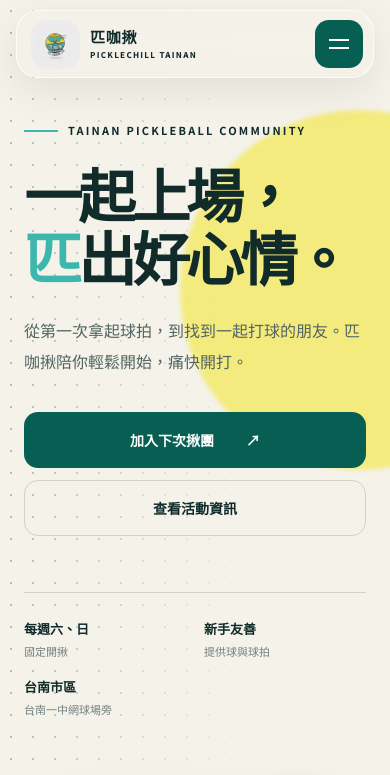
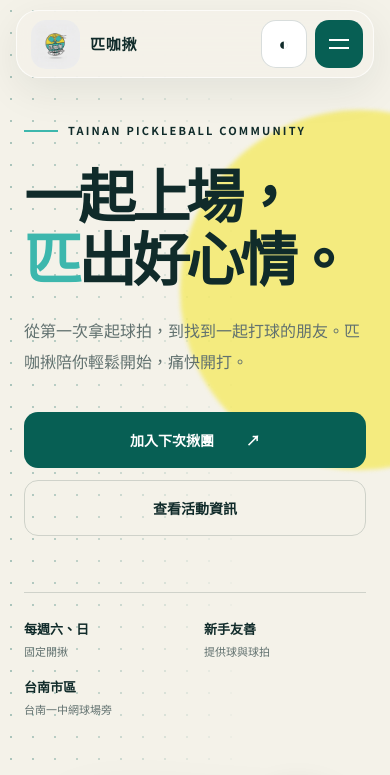
Before and after one commit to Edhsu991/picklechill-website, a React (Vite) app: page / in a window 390 px wide. Shown: the top 775 px of the page. Built offline with nearby package versions, Linux system fonts and the light colour scheme.

Commit message:
Add persistent dark mode

```diff
--- a/index.html
+++ b/index.html
@@ -17,6 +17,14 @@
     />
   </head>
   <body>
+    <script>
+      (() => {
+        const savedTheme = localStorage.getItem("picklechill-theme");
+        const theme = savedTheme || (matchMedia("(prefers-color-scheme: dark)").matches ? "dark" : "light");
+        document.documentElement.dataset.theme = theme;
+        document.documentElement.style.colorScheme = theme;
+      })();
+    </script>
     <div id="root"></div>
     <script type="module" src="/src/main.jsx"></script>
   </body>
--- a/src/App.jsx
+++ b/src/App.jsx
@@ -9,13 +9,15 @@ import Hero from "./components/sections/Hero";
 import Services from "./components/sections/Services";
 import Ticker from "./components/sections/Ticker";
 import Toast from "./components/ui/Toast";
+import useTheme from "./hooks/useTheme";
 
 export default function App() {
   const [toastMessage, setToastMessage] = useState("");
+  const { theme, toggleTheme } = useTheme();
 
   return (
     <>
-      <Header />
+      <Header theme={theme} onToggleTheme={toggleTheme} />
       <main id="top">
         <Hero />
         <Ticker />
--- a/src/components/layout/Header.jsx
+++ b/src/components/layout/Header.jsx
@@ -1,7 +1,8 @@
 import { useState } from "react";
 import { navigation } from "../../data/siteContent";
+import ThemeToggle from "../ui/ThemeToggle";
 
-export default function Header() {
+export default function Header({ theme, onToggleTheme }) {
   const [isMenuOpen, setIsMenuOpen] = useState(false);
   const closeMenu = () => setIsMenuOpen(false);
 
@@ -34,6 +35,7 @@ export default function Header() {
           加入 LINE 揪團
         </a>
       </nav>
+      <ThemeToggle theme={theme} onToggle={onToggleTheme} />
     </header>
   );
 }
--- /dev/null
+++ b/src/components/ui/ThemeToggle.jsx
@@ -0,0 +1,16 @@
+export default function ThemeToggle({ theme, onToggle }) {
+  const isDark = theme === "dark";
+
+  return (
+    <button
+      className="theme-toggle"
+      type="button"
+      aria-label={isDark ? "切換為淺色模式" : "切換為深色模式"}
+      aria-pressed={isDark}
+      onClick={onToggle}
+    >
+      <span className="theme-icon" aria-hidden="true">{isDark ? "☀" : "◐"}</span>
+      <span className="theme-label">{isDark ? "LIGHT" : "DARK"}</span>
+    </button>
+  );
+}
--- /dev/null
+++ b/src/hooks/useTheme.js
@@ -0,0 +1,23 @@
+import { useEffect, useState } from "react";
+
+const storageKey = "picklechill-theme";
+
+function getInitialTheme() {
+  const savedTheme = window.localStorage.getItem(storageKey);
+  if (savedTheme === "dark" || savedTheme === "light") return savedTheme;
+  return window.matchMedia("(prefers-color-scheme: dark)").matches ? "dark" : "light";
+}
+
+export default function useTheme() {
+  const [theme, setTheme] = useState(getInitialTheme);
+
+  useEffect(() => {
+    document.documentElement.dataset.theme = theme;
+    document.documentElement.style.colorScheme = theme;
+    window.localStorage.setItem(storageKey, theme);
+  }, [theme]);
+
+  const toggleTheme = () => setTheme((currentTheme) => (currentTheme === "dark" ? "light" : "dark"));
+
+  return { theme, toggleTheme };
+}
--- a/src/styles/global.css
+++ b/src/styles/global.css
@@ -1,12 +1,35 @@
 :root {
   --ink: #102b2a;
+  --deep: #102b2a;
+  --on-yellow: #102b2a;
   --green: #075f54;
   --teal: #3db7ad;
   --yellow: #f4e739;
   --cream: #f4f2e9;
   --white: #fff;
   --line: rgba(16, 43, 42, 0.16);
+  --surface: #fff;
+  --muted-surface: #e9e6da;
+  --muted-text: #61716f;
+  --header-bg: rgba(244,242,233,.86);
+  --shadow: rgba(16,43,42,.08);
   --radius: 28px;
+}
+
+[data-theme="dark"] {
+  --ink: #e8f2ee;
+  --deep: #071514;
+  --green: #0d6d62;
+  --teal: #55c9bd;
+  --yellow: #eee548;
+  --cream: #0d1e1d;
+  --white: #f8fbf9;
+  --line: rgba(232, 242, 238, 0.16);
+  --surface: #162b29;
+  --muted-surface: #112624;
+  --muted-text: #9eb1ad;
+  --header-bg: rgba(13, 30, 29, .88);
+  --shadow: rgba(0, 0, 0, .28);
 }
 
 * { box-sizing: border-box; }
@@ -17,6 +40,7 @@ body {
   background: var(--cream);
   font-family: "Noto Sans TC", sans-serif;
   overflow-x: hidden;
+  transition: color .3s ease, background-color .3s ease;
 }
 a { color: inherit; text-decoration: none; }
 img { display: block; max-width: 100%; }
@@ -31,9 +55,9 @@ img { display: block; max-width: 100%; }
   padding: 9px 10px 9px 14px;
   border: 1px solid rgba(255,255,255,.7);
   border-radius: 22px;
-  background: rgba(244,242,233,.86);
+  background: var(--header-bg);
   backdrop-filter: blur(18px);
-  box-shadow: 0 12px 40px rgba(16,43,42,.08);
+  box-shadow: 0 12px 40px var(--shadow);
   display: flex;
   align-items: center;
   justify-content: space-between;
@@ -54,6 +78,24 @@ img { display: block; max-width: 100%; }
   background: var(--green);
 }
 .menu-toggle { display: none; }
+.theme-toggle {
+  min-width: 64px;
+  height: 56px;
+  margin-left: 10px;
+  padding: 0 11px;
+  border: 1px solid var(--line);
+  border-radius: 15px;
+  color: var(--ink);
+  background: var(--surface);
+  cursor: pointer;
+  display: grid;
+  place-content: center;
+  gap: 3px;
+  transition: color .25s, background-color .25s, transform .2s;
+}
+.theme-toggle:hover { transform: translateY(-2px); }
+.theme-icon { font-size: 17px; line-height: 1; }
+.theme-label { font: 7px "Archivo Black"; letter-spacing: .12em; }
 
 .hero {
   position: relative;
@@ -85,7 +127,7 @@ img { display: block; max-width: 100%; }
 h1, h2 { margin: 0; font-weight: 900; letter-spacing: -.07em; line-height: 1.08; }
 h1 { font-size: clamp(64px, 7.4vw, 108px); }
 h1 em, .contact h2 em { color: var(--teal); font-style: normal; }
-.hero-intro { margin: 28px 0 36px; color: #526461; font-size: 16px; line-height: 1.9; }
+.hero-intro { margin: 28px 0 36px; color: var(--muted-text); font-size: 16px; line-height: 1.9; }
 .hero-actions { display: flex; gap: 12px; }
 .button {
   min-height: 56px;
@@ -102,27 +144,27 @@ h1 em, .contact h2 em { color: var(--teal); font-style: normal; }
 .button:hover { transform: translateY(-3px); box-shadow: 0 12px 25px rgba(16,43,42,.12); }
 .button-primary { color: var(--white); background: var(--green); }
 .button-ghost { border: 1px solid var(--line); }
-.button-yellow { color: var(--ink); background: var(--yellow); }
+.button-yellow { color: var(--on-yellow); background: var(--yellow); }
 .hero-meta { margin-top: 56px; padding-top: 26px; border-top: 1px solid var(--line); display: flex; gap: 32px; }
 .hero-meta div { display: grid; gap: 5px; }
 .hero-meta strong { font-size: 13px; }
-.hero-meta span { color: #73817f; font-size: 11px; }
+.hero-meta span { color: var(--muted-text); font-size: 11px; }
 .hero-visual { min-height: 600px; display: grid; place-items: center; }
 .hero-card {
   width: min(390px, 80%);
   padding: 13px;
   border-radius: 30px;
-  background: var(--white);
+  background: var(--surface);
   box-shadow: 0 35px 70px rgba(16,43,42,.22);
   transform: rotate(4deg);
 }
 .hero-card img { width: 100%; aspect-ratio: 2/3; border-radius: 20px; object-fit: cover; }
 .floating-tag { position: absolute; z-index: 2; box-shadow: 0 18px 35px rgba(16,43,42,.18); font-weight: 900; }
-.tag-top { top: 40px; right: 0; width: 150px; height: 150px; padding: 32px 20px; border-radius: 50%; background: var(--yellow); font: 24px/1.05 "Archivo Black"; transform: rotate(11deg); display: grid; place-items: center; }
+.tag-top { top: 40px; right: 0; width: 150px; height: 150px; padding: 32px 20px; border-radius: 50%; color: var(--on-yellow); background: var(--yellow); font: 24px/1.05 "Archivo Black"; transform: rotate(11deg); display: grid; place-items: center; }
 .tag-bottom { bottom: 65px; left: -5px; padding: 16px 22px; border-radius: 999px; color: var(--white); background: var(--green); font-size: 12px; transform: rotate(-5deg); }
 .tag-bottom span { color: var(--yellow); }
 
-.ticker { padding: 18px 0; color: var(--white); background: var(--ink); overflow: hidden; transform: rotate(-1.2deg) scale(1.02); }
+.ticker { padding: 18px 0; color: var(--white); background: var(--deep); overflow: hidden; transform: rotate(-1.2deg) scale(1.02); }
 .ticker div { width: max-content; display: flex; gap: 28px; animation: scroll 26s linear infinite; }
 .ticker-item { display: flex; align-items: center; gap: 28px; }
 .ticker span { font: 19px "Archivo Black"; letter-spacing: .05em; }
@@ -133,13 +175,13 @@ h1 em, .contact h2 em { color: var(--teal); font-style: normal; }
 .section-heading { display: grid; grid-template-columns: 1fr 1.5fr; align-items: start; margin-bottom: 70px; }
 .section-heading h2, .event-section h2, .contact h2 { font-size: clamp(50px, 6vw, 82px); }
 .about-content { margin-left: 35%; }
-.about-content > p { max-width: 680px; color: #61716f; font-size: 16px; line-height: 1.9; }
+.about-content > p { max-width: 680px; color: var(--muted-text); font-size: 16px; line-height: 1.9; }
 .about-content .lead { color: var(--ink); font-size: 24px; font-weight: 800; line-height: 1.55; }
 .values { margin-top: 60px; display: grid; grid-template-columns: repeat(3,1fr); gap: 22px; }
 .values article { padding: 26px 0; border-top: 2px solid var(--ink); }
 .values span { color: var(--teal); font: 14px "Archivo Black"; }
 .values h3 { margin: 26px 0 8px; font-size: 21px; }
-.values p { margin: 0; color: #697876; font-size: 13px; line-height: 1.75; }
+.values p { margin: 0; color: var(--muted-text); font-size: 13px; line-height: 1.75; }
 
 .event-section { position: relative; color: var(--white); background: var(--green); display: grid; grid-template-columns: .8fr 1.2fr; gap: 80px; overflow: hidden; }
 .event-section::after { content: ""; position: absolute; width: 410px; height: 410px; left: -160px; bottom: -270px; border: 50px solid var(--teal); border-radius: 50%; opacity: .3; }
@@ -152,20 +194,20 @@ h1 em, .contact h2 em { color: var(--teal); font-style: normal; }
 .event-details p { margin: 0 0 12px; color: rgba(255,255,255,.55); font-size: 11px; letter-spacing: .14em; }
 .event-details h3 { margin: 0; font-size: 20px; line-height: 1.55; }
 .event-details h3 small { font-size: 12px; font-weight: 500; }
-.event-note { grid-column: 1/-1; padding: 20px; text-align: center; color: var(--ink); background: var(--yellow); font-weight: 900; }
+.event-note { grid-column: 1/-1; padding: 20px; text-align: center; color: var(--on-yellow); background: var(--yellow); font-weight: 900; }
 
-.courses { background: #e9e6da; }
+.courses { background: var(--muted-surface); }
 .course-grid { display: grid; grid-template-columns: repeat(2, 1fr); gap: 18px; }
-.course-card { min-height: 440px; padding: 28px; border: 1px solid var(--line); border-radius: var(--radius); background: var(--cream); display: flex; flex-direction: column; transition: transform .25s; }
+.course-card { min-height: 440px; padding: 28px; border: 1px solid var(--line); border-radius: var(--radius); background: var(--surface); display: flex; flex-direction: column; transition: transform .25s; }
 .course-card:hover { transform: translateY(-7px); }
 .course-card.featured { color: var(--white); background: var(--teal); border-color: transparent; }
 .course-number { color: #84918f; font: 12px "Archivo Black"; }
 .featured .course-number { color: rgba(255,255,255,.6); }
-.course-badge { position: absolute; align-self: center; padding: 6px 12px; border-radius: 999px; color: var(--ink); background: var(--yellow); font-size: 10px; font-weight: 800; }
+.course-badge { position: absolute; align-self: center; padding: 6px 12px; border-radius: 999px; color: var(--on-yellow); background: var(--yellow); font-size: 10px; font-weight: 800; }
 .course-icon { width: 58px; height: 58px; margin: 40px 0 auto; border: 1px solid currentColor; border-radius: 50%; display: grid; place-items: center; font-size: 24px; }
 .course-card p { margin: 0 0 10px; font: 11px "Archivo Black"; letter-spacing: .12em; }
 .course-card h3 { margin: 0 0 14px; font-size: 25px; }
-.course-card span { color: #667573; font-size: 13px; line-height: 1.7; }
+.course-card span { color: var(--muted-text); font-size: 13px; line-height: 1.7; }
 .featured span { color: rgba(255,255,255,.75); }
 .course-card small { margin-top: 22px; padding-top: 18px; border-top: 1px solid var(--line); color: #899391; font-weight: 700; }
 .course-card.consult { color: var(--white); background: var(--green); border-color: transparent; }
@@ -174,23 +216,23 @@ h1 em, .contact h2 em { color: var(--teal); font-style: normal; }
 
 .coaches { background: var(--cream); }
 .coach-grid { display: grid; grid-template-columns: repeat(2, 1fr); gap: 20px; }
-.coach-card { padding: 34px; border: 1px solid var(--line); border-radius: var(--radius); background: var(--white); box-shadow: 0 18px 45px rgba(16,43,42,.06); }
+.coach-card { padding: 34px; border: 1px solid var(--line); border-radius: var(--radius); background: var(--surface); box-shadow: 0 18px 45px var(--shadow); }
 .coach-profile { display: flex; align-items: center; gap: 22px; }
-.coach-avatar { flex: 0 0 112px; width: 112px; height: 112px; border-radius: 50%; color: var(--ink); background: var(--yellow); display: grid; place-content: center; text-align: center; transform: rotate(-5deg); }
+.coach-avatar { flex: 0 0 112px; width: 112px; height: 112px; border-radius: 50%; color: var(--on-yellow); background: var(--yellow); display: grid; place-content: center; text-align: center; transform: rotate(-5deg); }
 .coach-avatar span { font: 38px/1 "Archivo Black"; }
 .coach-avatar small { margin-top: 8px; font: 8px "Archivo Black"; letter-spacing: .2em; }
 .coach-profile p { margin: 0 0 8px; color: var(--teal); font: 10px "Archivo Black"; letter-spacing: .14em; }
 .coach-profile h3 { margin: 0 0 8px; font-size: 28px; }
 .coach-profile h3 small { font-size: 13px; }
-.coach-profile div > span { color: #758481; font-size: 12px; font-weight: 700; }
+.coach-profile div > span { color: var(--muted-text); font-size: 12px; font-weight: 700; }
 .coach-highlights { margin: 28px 0 22px; display: flex; flex-wrap: wrap; gap: 8px; }
 .coach-highlights strong { padding: 8px 12px; border-radius: 999px; color: var(--white); background: var(--green); font-size: 11px; }
 .coach-card ul { margin: 0; padding: 22px 0 0; border-top: 1px solid var(--line); list-style: none; display: grid; gap: 13px; }
-.coach-card li { position: relative; padding-left: 19px; color: #586966; font-size: 13px; line-height: 1.6; }
+.coach-card li { position: relative; padding-left: 19px; color: var(--muted-text); font-size: 13px; line-height: 1.6; }
 .coach-card li::before { content: "＋"; position: absolute; left: 0; color: var(--teal); font-weight: 900; }
 .coach-photo-note { margin: 24px 0 0; color: #84918f; text-align: right; font-size: 10px; }
 
-.contact { position: relative; min-height: 610px; color: var(--white); background: var(--ink); overflow: hidden; }
+.contact { position: relative; min-height: 610px; color: var(--white); background: var(--deep); overflow: hidden; }
 .contact::before { content: ""; position: absolute; width: 500px; height: 500px; right: -180px; top: -180px; border: 90px solid var(--teal); border-radius: 50%; opacity: .18; }
 .contact-inner { position: relative; z-index: 2; }
 .contact h2 em { color: var(--yellow); }
@@ -200,10 +242,10 @@ h1 em, .contact h2 em { color: var(--teal); font-style: normal; }
 .link-notice { display: block; margin-top: 20px; color: rgba(255,255,255,.35); }
 .contact-logo { position: absolute; width: 280px; right: max(30px, calc((100vw - 1100px) / 2)); top: 50%; border-radius: 50%; mix-blend-mode: screen; opacity: .2; transform: translateY(-50%) rotate(8deg); }
 
-footer { padding: 30px max(24px, calc((100vw - 1180px) / 2)); color: #657471; background: var(--cream); display: flex; align-items: center; gap: 30px; font-size: 10px; }
+footer { padding: 30px max(24px, calc((100vw - 1180px) / 2)); color: var(--muted-text); background: var(--cream); display: flex; align-items: center; gap: 30px; font-size: 10px; }
 .footer-brand { margin-right: auto; color: var(--ink); font: 17px "Archivo Black"; }
 .footer-brand span { color: var(--teal); }
-.toast { position: fixed; z-index: 50; left: 50%; bottom: -100px; padding: 14px 20px; border-radius: 999px; color: var(--white); background: var(--ink); font-size: 12px; transform: translateX(-50%); transition: bottom .3s; }
+.toast { position: fixed; z-index: 50; left: 50%; bottom: -100px; padding: 14px 20px; border-radius: 999px; color: var(--white); background: var(--deep); font-size: 12px; transform: translateX(-50%); transition: bottom .3s; }
 .toast.show { bottom: 24px; }
 .reveal { opacity: 0; transform: translateY(28px); transition: opacity .7s, transform .7s; }
 .reveal.delay { transition-delay: .12s; }
@@ -211,10 +253,12 @@ footer { padding: 30px max(24px, calc((100vw - 1180px) / 2)); color: #657471; ba
 .reveal.visible { opacity: 1; transform: translateY(0); }
 
 @media (max-width: 900px) {
-  .main-nav { position: fixed; top: 85px; left: 0; width: 100%; padding: 24px; border-radius: 20px; background: var(--cream); box-shadow: 0 18px 40px rgba(16,43,42,.12); display: none; flex-direction: column; align-items: stretch; }
+  .main-nav { position: fixed; top: 85px; left: 0; width: 100%; padding: 24px; border-radius: 20px; background: var(--surface); box-shadow: 0 18px 40px var(--shadow); display: none; flex-direction: column; align-items: stretch; }
   .main-nav.open { display: flex; }
   .menu-toggle { width: 48px; height: 48px; border: 0; border-radius: 14px; background: var(--green); display: grid; place-content: center; gap: 6px; }
+  .menu-toggle { order: 3; }
   .menu-toggle span { width: 20px; height: 2px; background: var(--white); }
+  .theme-toggle { order: 2; margin-left: auto; margin-right: 8px; }
   .hero { padding-top: 140px; grid-template-columns: 1fr; gap: 20px; }
   .hero-visual { min-height: 560px; }
   .tag-top { right: 3%; }
@@ -231,6 +275,9 @@ footer { padding: 30px max(24px, calc((100vw - 1180px) / 2)); color: #657471; ba
   .site-header { top: 10px; height: 68px; }
   .brand img { width: 49px; height: 49px; }
   .brand strong { font-size: 15px; }
+  .brand small { display: none; }
+  .theme-toggle { min-width: 46px; width: 46px; height: 48px; padding: 0; }
+  .theme-label { display: none; }
   .hero { min-height: 0; padding-top: 125px; }
   h1 { font-size: 58px; }
   .hero-intro br { display: none; }
```
Also changed, not shown: 1 other file (tests, documents, lock files or other folders).
